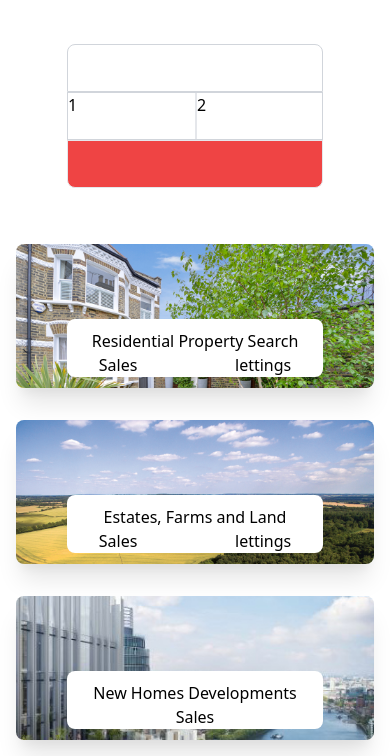
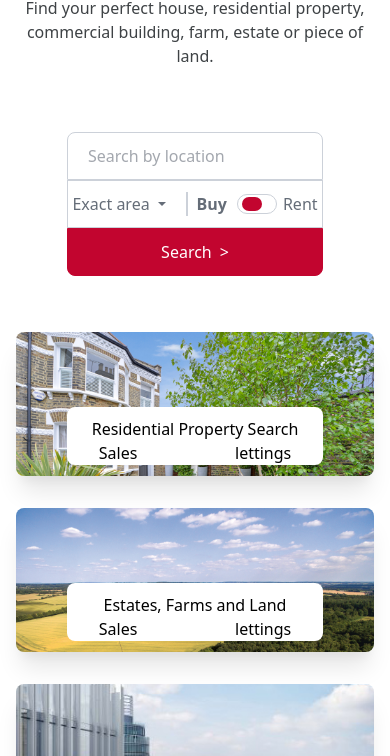
Before and after one commit to ZimboneVincenzo/Strutt-Parker, a website built with Vite: page index.html in a window 390 px wide. Shown: the part 228-984 px from the top of the page. Built offline with nearby package versions, Linux system fonts and the light colour scheme.

Commit message:
fix(search bar): responsive

```diff
--- a/index.html
+++ b/index.html
@@ -43,34 +43,80 @@
     <section class="container mx-auto px-4">
       <!--div class="grid grid-rows-6 grid-cols-6 "-->
       <div class="flex flex-col justify-between">
-        <div class="flex flex-col justify-between items-center mt-14">
-          <h2>Your perfect search starts here</h2>
-          <p>
+        <div class="flex flex-col justify-between items-center mt-14 p-2">
+          <h1 class="text-center text-text1 sm:mb-2 text-h1SizeMobile h1LineMobile sm:h1SizeDesk sm:h1LineDesk">Your perfect search starts here</h1>
+          <p class="text-center text-base text-text1">
             Find your perfect house, residential property, commercial building,
             farm, estate or piece of land.
           </p>
         </div>
 
-        <div class="flex flex-col justify-between items-center mt-14">
+        <div class="flex flex-col justify-between items-center mt-14 lg:hidden">
           <input
-            type="text"
-            class="h-12 w-64 border border-gray-300 rounded-t-lg"
+
+            class="h-12 w-64 pl-5 border border-borderInput rounded-t-lg placeholder-place placeholder-opacity-60"
+            placeholder="Search by location"
           />
-          <div
-            class="
-              grid grid-cols-2
-              divide-x-2
-              border-gray-300
-              h-12
-              w-64
-              border
-              rounded-none
-            "
-          >
-            <div>1</div>
-            <div>2</div>
+          <div class="flex items-center border-borderInput h-12 w-64 border rounded-none">
+          <div class="flex flex-row items-center justify-around w-full  max-h-7">
+            <div class=" flex flex-row items-center justify-between  border-r-2 border-borderInput pr-5">
+              <p class="pr-2 text-place">Exact area</p>
+              <span class="bg-rettangle w-2 h-1"></span>
+            </div>
+            <div class=" flex flex-row items-center justify-between">
+              <div class="pr-2.5 text-place font-semibold">Buy</div>
+
+                <div class="relative w-10 h-5 border border-borderInput rounded-toggle" >
+                  <div class="absolute w-5 h-3.5 bg-toggle rounded-toggle top-0.5 left-1"></div>
+                </div>
+
+
+              <div class="pl-1.5 text-place">Rent</div>
+              </div>
           </div>
-          <div class="h-12 w-64 border rounded-b-lg bg-red-500"></div>
+
+          </div>
+          <div class="flex justify-center items-center h-12 w-64 border border-toggle  rounded-b-lg bg-toggle">
+            <p class="pr-2 text-baseText capitalize">search</p>
+              <span class="text-baseText">></span>
+          </div>
+        </div>
+
+        <div class="flex flex-row mt-14 w-full h-12 hidden justify-center items-center lg:flex">
+
+            <div class="flex flex-row items-center w-3/4 h-12 border border-r-0 rounded-lg border-borderInput ">
+
+              <div class="flex items-center border-r border-borderInput h-full w-input2/3">
+                <div class="flex w-full items-center max-h-7">
+
+                <input class="lg:w-2/4 xl:w-3/4 pl-5 border-r-2 border-borderInput placeholder-place placeholder-opacity-60" placeholder="Search by location e.g London, SW4, or England"/>
+                <div class="lg:w-2/4 xl:w-1/4 flex flex-row justify-center items-center">
+                  <p class="pr-2 text-place">Exact area</p>
+                  <span class="bg-rettangle w-2 h-1"></span>
+                </div>
+              </div>
+
+              </div>
+
+              <div class="flex flex-row items-center justify-center max-h-7 w-input1/3">
+                <div class=" flex flex-row items-center">
+                  <div class="pr-2.5 text-place font-semibold">Buy</div>
+
+                    <div class="relative w-10 xl:w-toggleDesk h-5 border border-borderInput rounded-toggle" >
+                      <div class="absolute w-5 xl:w-7 h-3.5 bg-toggle rounded-toggle top-0.5 left-1"></div>
+                    </div>
+
+                  <div class="pl-1.5 text-place">Rent</div>
+                </div>
+              </div>
+
+              <div class="flex justify-center items-center h-12 w-input1/3 border border-toggle  rounded-r-lg bg-toggle">
+                <p class="pr-2 text-baseText capitalize">search</p>
+                  <span class="text-baseText">></span>
+              </div>
+            </div>
+
+
         </div>
 
         <div
--- a/tailwind.config.js
+++ b/tailwind.config.js
@@ -20,11 +20,38 @@ module.exports = {
         xxl: '1400px',
       },
     },
+    borderColor: theme => ({
+      ...theme('colors'),
+      'borderInput':'#CCD1D9',
+      'borderToggle':'#C2052F',
+
+     }),
+
     extend: {
+      width: {
+        'input2/3':'60%',
+        'input1/3':'20%',
+        'toggleDesk':'3.75rem',
+
+      },
+
+      borderRadius: {
+        'toggle':'30px'
+      },
       fontSize: {
-        'nav':'15px'
+        'nav':'15px',
+        'h1SizeMobile':'32px',
+        'h1SizeDesk':'44px'
       },
+      lineHeight: {
+        'h1LineMobile': '38px',
+        'h1LineDesk': '40px',
+
+       },
       colors: {
+        'baseText':'#FFFFFF',
+        'place':'#656D78',
+        'toggle':'#C2052F',
         'text1':'#3E4245',
         'bkgdefault':'#E5E5E5',
         'regal-blue': '#cc8899',
@@ -47,7 +74,9 @@ module.exports = {
         'door':"url('./img/door.png')",
         'sky':"url('./img/sky.png')",
         'britain':"url('./img/Britain.png')",
-        'crown':"url('./img/corona.png')"
+        'crown':"url('./img/corona.png')",
+        'rettangle': "url('./img/Rectangle 7.png')",
+
       },
       gridTemplateRows: {
 
```
Also changed, not shown: img/Group 13.png (added), img/Rectangle 7.png (added).
